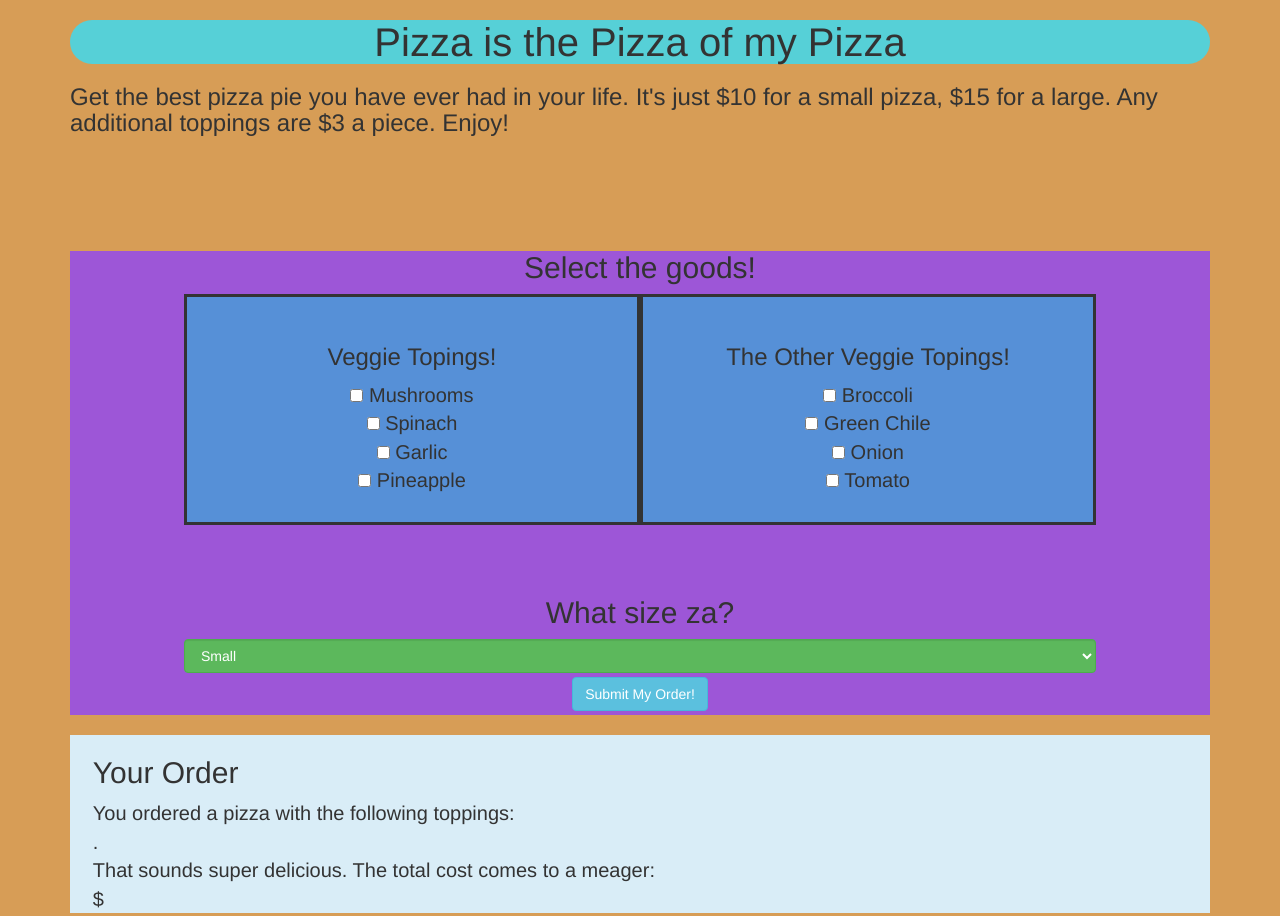
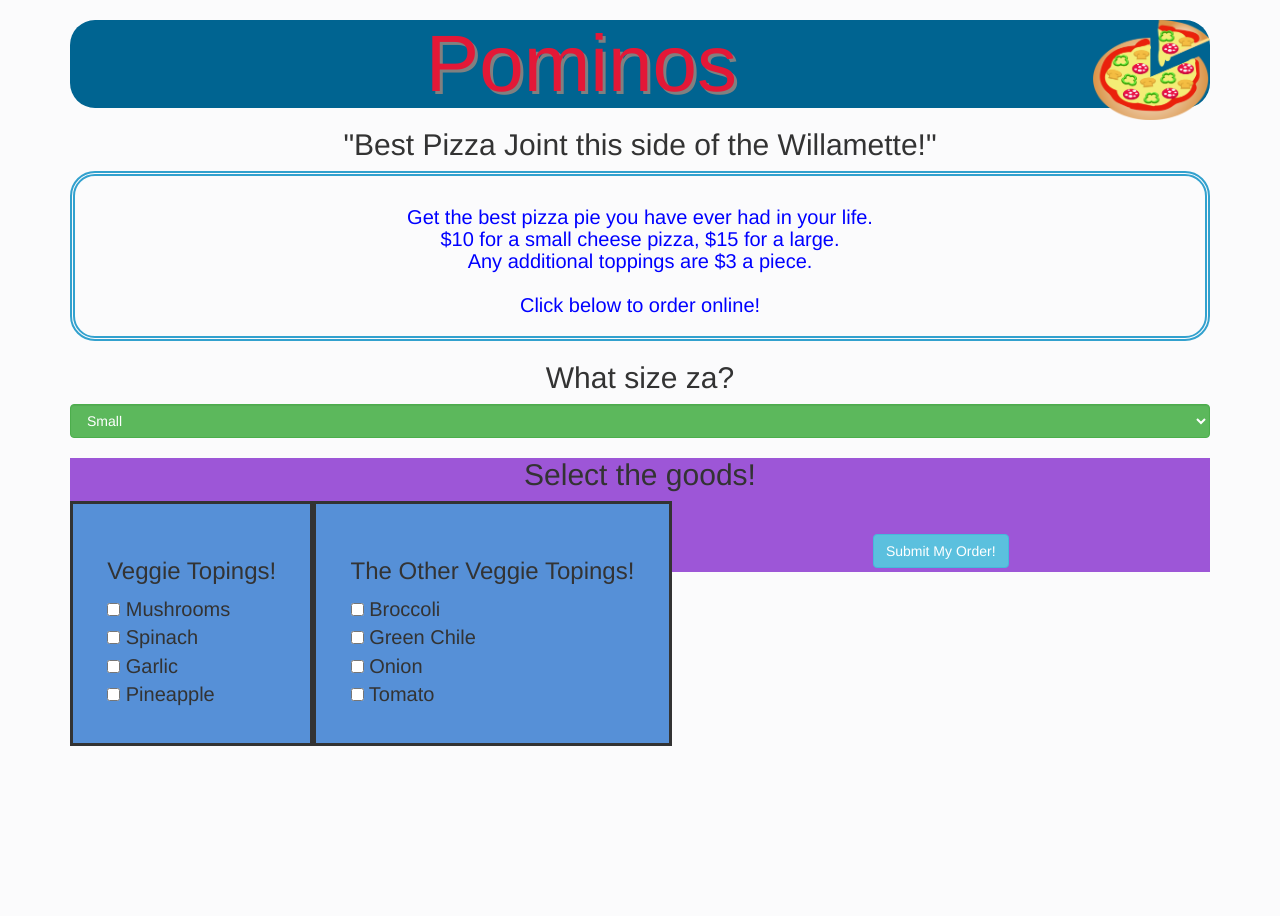
Before and after one commit to JPForman/pizzaPlace, a plain HTML site: page index.html in a window 1280 px wide. After the commit the page ends 800 px from the top, so only its background shows below. Drawn offline with Linux system fonts and the light colour scheme.

Commit message:
add styling

```diff
--- a/css/styles.css
+++ b/css/styles.css
@@ -1,5 +1,12 @@
 body {
-  background-color: #D79D56;
+  background-color: #FBFBFC;
+}
+.orderOutput {
+  display: none;
+}
+
+.returnOrder {
+
 }
 
 .outputMessage {
@@ -8,9 +15,10 @@ body {
 }
 .column {
   float: left;
-  width: 50%;
+  /* height: 50%; */
+  /* width: 50%; */
   border-style: solid;
-  text-align: center;
+  text-align: left;
   padding: 3%;
   background-color: #5690D7;
 }
@@ -20,27 +28,47 @@ body {
   text-align: center;
   background-color: #9D56D7;
   /* padding-top: 1px; */
-  padding-left: 10%;
+  /* padding-left: 10%;
   padding-right: 10%;
-  margin-top: 10%;
+  margin-top: 10%; */
 }
 .topCard {
-  background-color: #56D0D7;
+  background-color: #006491;
   border-radius: 25px;
 }
 .topTitle {
-  font-size: 40px;
+  font-size: 80px;
   text-align: center;
-  background-color:
+  color: #E31837;
+  font: arial black;
+  text-shadow: 3px 3px grey;
 }
 .toppingTitle {
   text-align: center;
   font-size: 30px;
 }
 .size {
-  margin-top: 30%;
-  /* float: left; */
+
   text-align: center;
+}
+.subTitle {
+  font: arial black;
+  text-align: center;
+}
+.pizza {
+  height: 100px;
+  float: right;
+}
+.blurb {
+  text-align: center;
+  font: arial;
+  color: blue;
+  border: thick double #32a1ce;
+  padding: 10px;
+  border-radius: 25px;
+}
+#blurb {
+  font-size: 20px;
 }
 
 #submit {
--- a/index.html
+++ b/index.html
@@ -6,17 +6,32 @@
   <link rel="stylesheet" href="css/styles.css">
   <script src="js/jquery-3.4.1.js"></script>
   <script src="js/scripts.js"></script>
-  <title>PizzaPie</title>
+  <title>Pominos</title>
 </head>
 <body>
   <div class="container">
     <div class="topCard">
-      <h1 class="topTitle">Pizza is the Pizza of my Pizza</h1>
+      <img class="pizza" src="img/pizza.png" alt="Picture of a pizza">
+      <h1 class="topTitle">Pominos</h1>
+    </div>
+    <div class="subTitle">
+      <h2>"Best Pizza Joint this side of the Willamette!"</h2>
+    </div>
+    <div class="blurb">
+      <h3 id=blurb>Get the best pizza pie you have ever had in your life.<br>$10 for a small cheese pizza, $15 for a large.<br>Any additional toppings are $3 a piece.<br><br>Click below to order online!</h3>
     </div>
 
-    <h3>Get the best pizza pie you have ever had in your life. It's just $10 for a small pizza, $15 for a large. Any additional toppings are $3 a piece. Enjoy!</h3>
+    <form id="orderForm">
+      <div class="size card">
+        <h2>What size za?</h2>
+        <select class="form-control btn-success" id="size">
+          <option>Small</option>
+          <option>Large</option>
+        </select>
+      </div>
 
-    <form id="orderForm">
+
+
       <div class="topping">
         <h2 class="toppingTitle">Select the goods!</h2>
 
@@ -37,14 +52,6 @@
       </div>
       <br>
 
-      <div class="size card">
-        <h2>What size za?</h2>
-        <select class="form-control btn-success" id="size">
-          <option>Small</option>
-          <option>Large</option>
-        </select>
-      </div>
-
       <button id="submit" type="submit" class="btn btn-info">Submit My Order!</button>
     </div>
   </form>
@@ -53,8 +60,8 @@
   <div class="card bg-info orderOutput">
     <h2>Your Order</h2>
     <div class="outputMessage">
-      <p>You ordered a <span class="returnOrder"id="sizeOutput"></span> pizza with the following toppings:<br>
-      <span class="returnOrder"id="toppingsOutput"></span>.<br>
+      <p>You ordered a <span class="returnOrder" id="sizeOutput"></span> pizza with the following toppings:<br>
+      <span class="returnOrder" id="toppingsOutput"></span><br>
       That sounds super delicious.
       The total cost comes to a meager: <br>
       $<span class="returnOrder" id="costOutput"></span></p>
--- a/js/scripts.js
+++ b/js/scripts.js
@@ -40,14 +40,12 @@ $(document).ready(function() {
     let pizzaPie = new Pizza (sizeInput, toppingsArray);
     pizzaPie.calcToppings();
     pizzaPie.calcSize();
-    console.log(pizzaPie);
 
+    $("#orderForm").hide();
     $(".orderOutput").show();
     $("#sizeOutput").text(pizzaPie.size);
-    console.log(pizzaPie.toppings);
     var toppingString = (pizzaPie.toppings).join(", ");
-    console.log(toppingString);
-    $("#toppingsOutput").text(topping);
+    $("#toppingsOutput").text("cheese, marinara sauce, " + toppingString);
     $("#costOutput").text(pizzaPie.price);
 
   })
```
Also changed, not shown: img/pizza.png (added).
